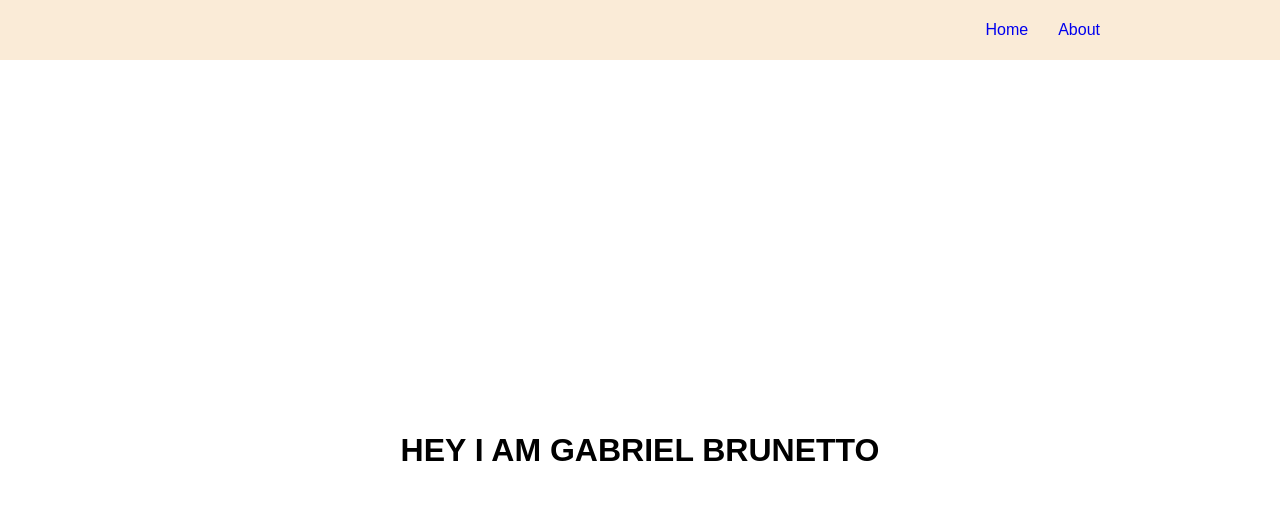
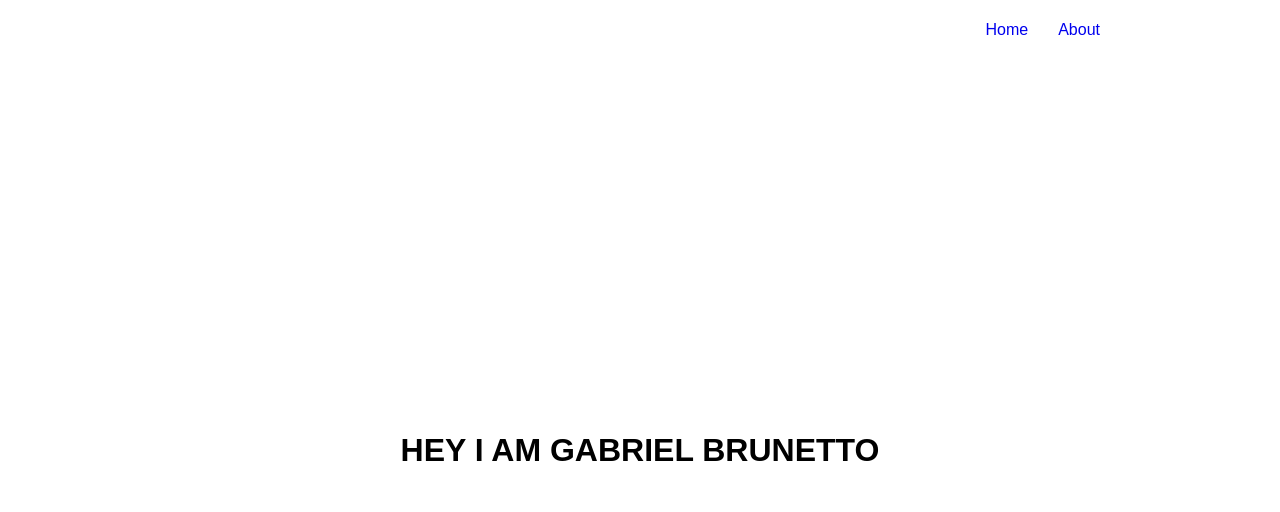
Before and after one commit to Gabriel-Brunetto/Portfolio, a plain HTML site: page Public/index.html in a window 1280 px wide. Drawn offline with Linux system fonts and the light colour scheme.

```diff
--- a/src/styles/layout/header.css
+++ b/src/styles/layout/header.css
@@ -1,7 +1,7 @@
 .header{
   display: flex;
   justify-content: flex-end;
-  background-color: antiquewhite;
+  background-color: transparent;
 }
 .header-container{
   display: flex;
@@ -20,8 +20,10 @@
 .item-header a{
   text-decoration: none;
   padding: 5px;
+  border-radius: 5px;
 }
 
 a:hover{
-  background-color: black;
+  background-color: rgba(0, 0, 0, 0.068);
+  color: black;
 }
```
